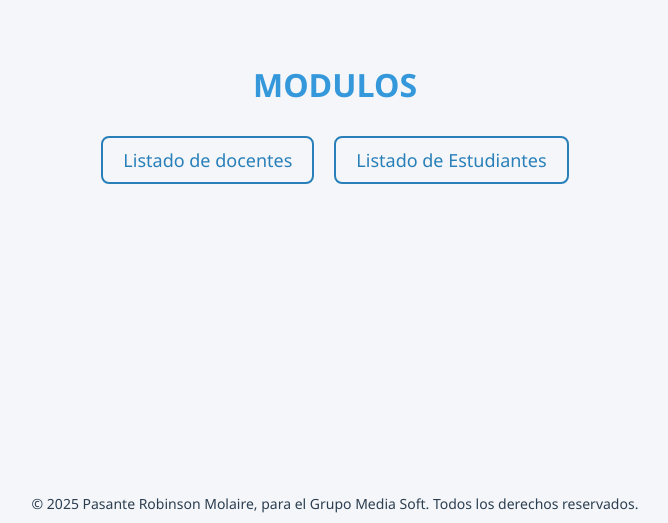
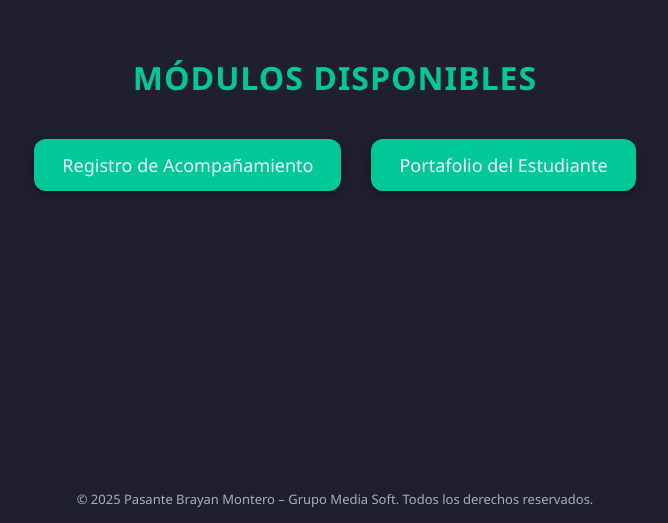
Before and after one commit to BRM06/Modulo-Media-Soft, a plain HTML site: page main.html in a window 1280 px wide. Shown: the part 277-800 px from the top of the page, without its empty margins (305-973 px from the left). Drawn offline with Linux system fonts and the light colour scheme.

Commit message:
Update main.html

```diff
--- a/main.html
+++ b/main.html
@@ -3,15 +3,15 @@
 <head>
     <meta charset="UTF-8">
     <meta name="viewport" content="width=device-width, initial-scale=1.0">
-    <title>Página con Anclas</title>
+    <title>Módulos</title>
     <style>
         :root {
-            --main-color: #3498db;
-            --background-color: #f4f6f9;
-            --text-color: #2c3e50;
-            --link-color: #2980b9;
-            --hover-color: #1abc9c;
-            --footer-color: #bdc3c7;
+            --background-color: #1f1f2e;
+            --card-color: #2d2d44;
+            --accent-color: #00c896;
+            --accent-hover: #00a67e;
+            --text-color: #f5f6fa;
+            --muted-color: #a4b0be;
         }
 
         * {
@@ -29,53 +29,58 @@
             align-items: center;
             justify-content: center;
             height: 100vh;
-            padding: 20px;
+            padding: 30px;
+            text-align: center;
         }
 
         h1 {
-            margin-bottom: 30px;
-            color: var(--main-color);
+            margin-bottom: 40px;
+            font-size: 32px;
+            color: var(--accent-color);
+            letter-spacing: 1px;
         }
 
         .links {
             display: flex;
-            gap: 20px;
+            gap: 30px;
+            flex-wrap: wrap;
         }
 
         a {
             text-decoration: none;
-            color: var(--link-color);
+            color: var(--text-color);
             font-size: 18px;
-            padding: 10px 20px;
-            border: 2px solid var(--link-color);
-            border-radius: 8px;
+            padding: 14px 28px;
+            background-color: var(--accent-color);
+            border: none;
+            border-radius: 12px;
+            box-shadow: 0 4px 10px rgba(0, 0, 0, 0.3);
             transition: all 0.3s ease;
         }
 
         a:hover {
-            background-color: var(--hover-color);
-            color: white;
-            border-color: var(--hover-color);
+            background-color: var(--accent-hover);
+            transform: translateY(-2px);
         }
 
         footer {
             position: absolute;
-            bottom: 10px;
+            bottom: 15px;
             width: 100%;
             text-align: center;
-            font-size: 14px;
-            color: var(--text-color);
+            font-size: 13px;
+            color: var(--muted-color);
         }
     </style>
 </head>
 <body>
-    <h1>MODULOS</h1>
+    <h1>MÓDULOS DISPONIBLES</h1>
     <div class="links">
-        <a href="Listado de docentes/Listado de docentes.html" target="_blank">Listado de docentes</a>
-        <a href="Modulo Estudiantes/index.html" target="_blank">Listado de Estudiantes</a>
+        <a href="index.html" target="_blank">Registro de Acompañamiento</a>
+        <a href="index2.html" target="_blank">Portafolio del Estudiante</a>
     </div>
     <footer>
-        &copy; 2025 Pasante Robinson Molaire, para el Grupo Media Soft. Todos los derechos reservados.
+        &copy; 2025 Pasante Brayan Montero – Grupo Media Soft. Todos los derechos reservados.
     </footer>
 </body>
 </html>
```
